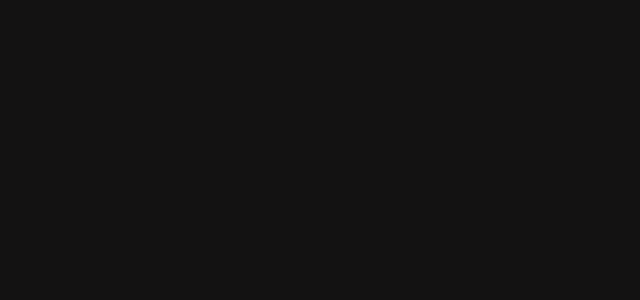
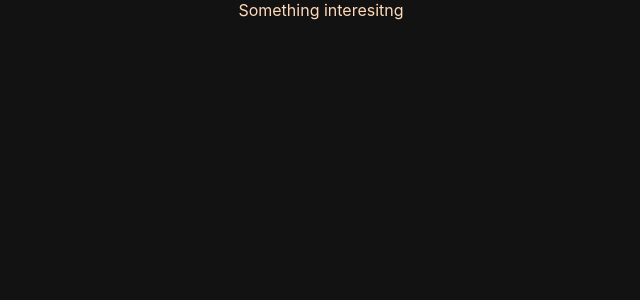
Before and after one commit to ebisLab/ebisLab.github.io, a React (Create React App) app: page /contact in a window 1280 px wide. Shown: the top 300 px of the page, without its empty margins (319-959 px from the left). Built offline with nearby package versions, Linux system fonts and the light colour scheme; a web font is replaced by a local one.

Commit message:
about page added

```diff
--- a/src/App.js
+++ b/src/App.js
@@ -8,6 +8,7 @@ import './App.css';
 import Intro from './components/Intro';
 import Test from './components/Test';
 import About from './components/About';
+import Contact from './components/Contact';
 
 function App() {
   return (
@@ -25,9 +26,10 @@ function App() {
 <Route exact path="/"><Intro/></Route>
     <Route exact path="/home"><Test/></Route>
     {/* <Route exact path="/about"><About/></Route> */}
-
+    <Route path="/contact"><Contact/></Route>
     </Switch>
     <Route exact path="/about"><About/></Route>
+
 
 
     </AnimatePresence>
--- a/src/components/About.js
+++ b/src/components/About.js
@@ -1,10 +1,77 @@
-import React from 'react'
+import React from 'react';
+import {Link} from "react-router-dom";
+import { motion } from "framer-motion"
+
+
+const transition ={duration: .6, ease:[.6,.01,-.05,.9]}
 
 export default function About() {
     return (
-        <div>
-            About E.B.'s Lab is the playground to experiment with popular tech stacks and how they pair with user experience.
+        <
+        // motion.
+        div
+        // exit={{
+        //     y: "0%",
+        //     opacity: 0
+        //   }}
 
-        </div>
+        //   transition={transition}
+
+        >
+
+            {/* MENU COMPONENT  */}
+                            <div
+
+                style={{
+      position: "absolute",  width: "100%", zIndex: 1, padding: "20px"}}>
+      <Link to="/home" style={{padding:"10px", color:"peachpuff"}}>Home</Link>
+      <Link to="/about" style={{padding:"10px", color:"peachpuff"}}>About</Link>
+      <Link to="/contact" style={{padding:"10px", color:"peachpuff"}}>Contact</Link>
+    </div>
+
+    {/* END MENU COMPONENT */}
+
+    <div style={{display: "inline-flex", height:"100vh", width:"100%"}}>
+
+
+<div style={{background: "#131212", width:"100%", color:"peachpuff"}}>
+                    <div
+                    style={{ top:"22.5%", position:"relative",
+                    fontSize:"3em",
+                }}
+                    >
+                    <h1>
+                        <div>E.B.'s Lab</div>
+
+                        </h1>
+                    </div>
+                </div>
+
+
+            </div>
+
+            <div style={{background: "dimgray", color:"peachpuff", margin: "0px 7%", position:"relative", top:"-300px"}}
+>
+    <motion.div
+            exit={{
+                y: "0%",
+                opacity: 0
+              }}
+             transition={transition}
+     >
+                <p>
+                With so many new technologies being developed in the web development world, who wouldn't want to play around with them?
+                I've dedicated this space as my playground to experiment and see how they pair with the user experience.
+                Some projects showcase my art work ranging from sketches, digital illustrations, graphic design projects, others are full on programs I've developed over the years.
+                Each project I showcase is a reminder that no matter how random or inactive it is, it's brought me closer to being a better developer.
+                </p>
+            </motion.div>
+            </div>
+
+
+            </
+            // motion.
+            div>
+
     )
 }
--- /dev/null
+++ b/src/components/Contact.js
@@ -0,0 +1,68 @@
+import React from 'react'
+import { motion } from "framer-motion"
+
+const transition ={duration: .6, ease:[.6,.01,-.05,.9]}
+
+const container = {
+    hidden: { marginTop: 50, opacity: 0 },
+    visible: {
+        marginTop: 0,
+      opacity: 1,
+      scale: 1,
+      transition: {
+        delay: 1.5,
+        when: "beforeChildren",
+        staggerChildren: 3.0
+      }
+    }
+  };
+
+  const boxitem = {
+    hidden: { marginTop: 20, opacity: 0 },
+    visible: {
+      marginTop: 0,
+      opacity: 1,
+      transition: {
+        delay: 1.5,
+        staggerChildren: 0.07,
+        delayChildren: 0.2
+      }
+    }
+  };
+
+
+  const boxitem2 = {
+    hidden: { marginTop: 20, opacity: 0 },
+    visible: {
+      marginTop: 0,
+      opacity: 1,
+      transition: {
+        // delay: 0.1,
+        staggerChildren: 0.07,
+        delayChildren: 0.5,
+        staggerDirection: -1
+      }
+    }
+  };
+
+export default function Contact() {
+
+
+    return (
+        <motion.div
+        exit={{
+            y: "0%",
+            opacity: 0
+          }}
+        className="container"
+        variants={container}
+        transition={transition}
+        initial="hidden"
+        animate="visible"
+        style={{color: "peachpuff", margin: "0px 7%", position:"relative"}}>
+Something interesitng
+
+        </motion.div>
+
+    )
+}
--- a/src/components/Home.js
+++ b/src/components/Home.js
@@ -69,7 +69,8 @@ export default function Home() {
         transition={transition}
         initial="hidden"
         animate="visible"
-        style={{background: "dimgray", margin: "0px 7%", position:"relative", top:"-300px"}}>
+        style={{background: "dimgray", margin: "0px 7%", position:"relative", top:"-300px"}}
+        >
             <div style={{display:"flex"}}>
                 <div style={{margin: "20px"}}>Link 1</div>
                 <div style={{margin: "20px"}}>Link 2</div>
--- a/src/components/Test.js
+++ b/src/components/Test.js
@@ -1,7 +1,8 @@
 import React from 'react'
-import {BrowserRouter as Router, Route, Link} from "react-router-dom";
+import {Link} from "react-router-dom";
 import { motion, useTransform, useViewportScroll } from "framer-motion"
 import Home from './Home';
+import Contact from './Contact';
 
 const transition={duration: .6, ease: [.43, .13, .23, .96]}
 const container = {
@@ -53,6 +54,7 @@ export default function Test() {
       position: "absolute",  width: "100%", zIndex: 1, padding: "20px"}}>
       <Link to="/home" style={{padding:"10px", color:"peachpuff"}}>Home</Link>
       <Link to="/about" style={{padding:"10px", color:"peachpuff"}}>About</Link>
+      <Link to="/contact" style={{padding:"10px", color:"peachpuff"}}>Contact</Link>
     </motion.div>
 
             <div style={{display: "inline-flex", height:"100vh", width:"100%"}}>
@@ -91,6 +93,7 @@ export default function Test() {
 
             </div>
             <Home/>
+            {/* <Contact/> */}
 
 
             </div>
```
